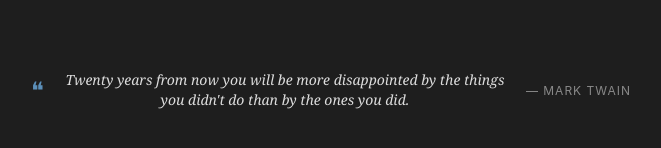
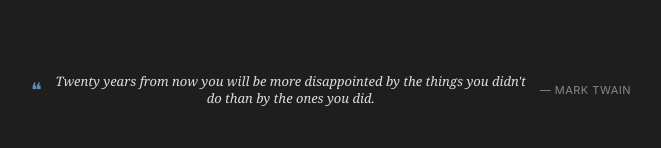
Before and after one commit to malliet17/notion-timer, a plain HTML site: page quote.html in a window 1280 px wide. Shown: the part 310-458 px from the top of the page, without its empty margins (309-970 px from the left). Drawn offline with Linux system fonts and the light colour scheme.

Commit message:
Quote: tighter vertical spacing, less empty space

```diff
--- a/quote.html
+++ b/quote.html
@@ -6,11 +6,11 @@
 <title>Daily Quote</title>
 <style>
 *{margin:0;padding:0;box-sizing:border-box}
-body{background:#1e1e1e;color:#fff;font-family:Georgia,'Times New Roman',serif;display:flex;align-items:center;justify-content:center;height:100vh;overflow:hidden;user-select:none;padding:6px 16px}
+body{background:#1e1e1e;color:#fff;font-family:Georgia,'Times New Roman',serif;display:flex;align-items:center;justify-content:center;height:100vh;overflow:hidden;user-select:none;padding:0 16px;margin:0}
 .quote-wrap{max-width:600px;text-align:center;display:flex;align-items:center;gap:10px}
-.mark{font-size:24px;color:#5b8fb9;line-height:1;flex-shrink:0}
-.text{font-size:clamp(12px,2.5vw,14px);font-style:italic;line-height:1.4;color:#ddd}
-.author{font-size:clamp(10px,2vw,12px);color:#888;font-family:-apple-system,BlinkMacSystemFont,'Segoe UI',sans-serif;letter-spacing:1px;text-transform:uppercase;flex-shrink:0;white-space:nowrap}
+.mark{font-size:20px;color:#5b8fb9;line-height:1;flex-shrink:0}
+.text{font-size:clamp(11px,2.2vw,13px);font-style:italic;line-height:1.3;color:#ddd}
+.author{font-size:clamp(9px,1.8vw,11px);color:#888;font-family:-apple-system,BlinkMacSystemFont,'Segoe UI',sans-serif;letter-spacing:0.5px;text-transform:uppercase;flex-shrink:0;white-space:nowrap}
 </style>
 </head>
 <body>
```
